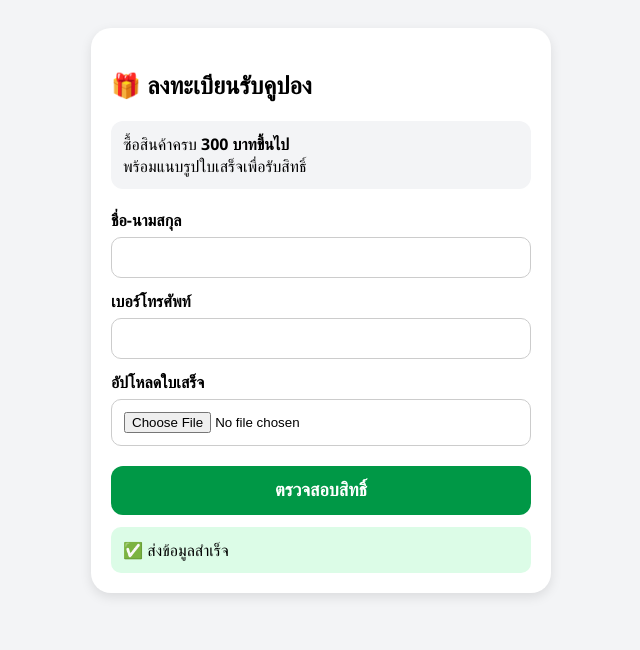
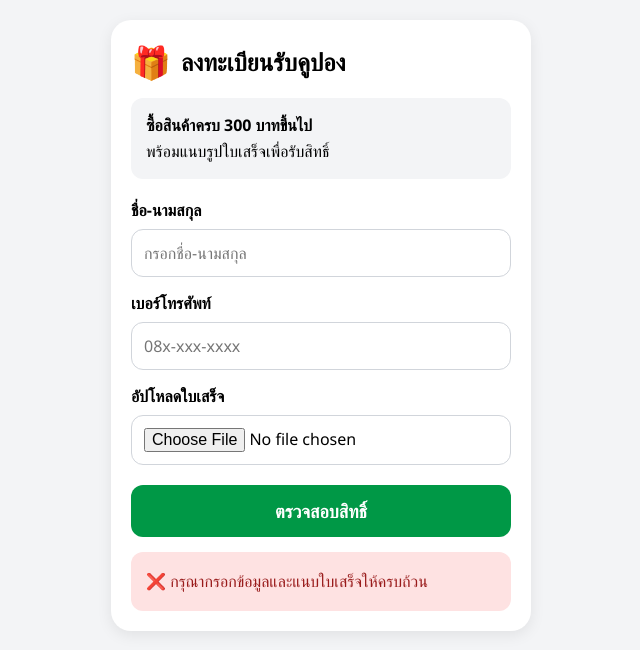
Before and after one commit to khutthathongy-cloud/coupon-register, a plain HTML site: page index.html in a window 1280 px wide. Both pictures are taken after a click on the button "ตรวจสอบสิทธิ์". Shown: the whole page, without its empty margins (319-959 px from the left). Drawn offline with Linux system fonts and the light colour scheme.

Commit message:
Refactor coupon registration form layout and styles
Updated the layout and styling of the coupon registration form. Improved input fields, button styles, and added error handling for receipt processing.

```diff
--- a/index.html
+++ b/index.html
@@ -5,103 +5,275 @@
 <meta name="viewport" content="width=device-width, initial-scale=1.0">
 <title>ลงทะเบียนรับคูปอง</title>
 
+<script src="https://cdn.jsdelivr.net/npm/tesseract.js@5/dist/tesseract.min.js"></script>
+
 <style>
+
+*{
+    margin:0;
+    padding:0;
+    box-sizing:border-box;
+    font-family:Segoe UI,sans-serif;
+}
+
 body{
     background:#f3f4f6;
-font-family:Segoe UI,sans-serif;
     padding:20px;
 }
 
-.card{
-background:#fff;
+.container{
     max-width:420px;
     margin:auto;
+    background:#ffffff;
+    border-radius:20px;
     padding:20px;
-border-radius:20px;
-box-shadow:0 4px 12px rgba(0,0,0,.1);
+    box-shadow:0 4px 15px rgba(0,0,0,.08);
+}
+
+.title{
+    display:flex;
+    align-items:center;
+    gap:10px;
+    margin-bottom:15px;
 }
 
 .notice{
     background:#f3f4f6;
-padding:12px;
+    padding:15px;
     border-radius:12px;
     margin-bottom:20px;
+    line-height:1.6;
 }
 
 label{
     display:block;
-font-weight:bold;
-margin-bottom:6px;
-margin-top:12px;
+    margin-bottom:8px;
+    margin-top:15px;
+    font-weight:600;
 }
 
 input{
     width:100%;
     padding:12px;
-border:1px solid #ccc;
-border-radius:10px;
-box-sizing:border-box;
+    border:1px solid #d1d5db;
+    border-radius:12px;
+    font-size:16px;
 }
 
 button{
     width:100%;
+    margin-top:20px;
     padding:14px;
-margin-top:20px;
-border:0;
+    border:none;
     border-radius:12px;
     background:#009846;
     color:white;
     font-size:18px;
     font-weight:bold;
+    cursor:pointer;
 }
 
-.result{
-margin-top:12px;
-padding:12px;
+.success{
+    margin-top:15px;
     background:#dcfce7;
-border-radius:10px;
-display:none;
+    color:#166534;
+    padding:15px;
+    border-radius:12px;
+    line-height:1.8;
 }
+
+.error{
+    margin-top:15px;
+    background:#fee2e2;
+    color:#991b1b;
+    padding:15px;
+    border-radius:12px;
+    line-height:1.8;
+}
+
+.loading{
+    margin-top:15px;
+    background:#dbeafe;
+    color:#1e40af;
+    padding:15px;
+    border-radius:12px;
+}
+
 </style>
 </head>
 
 <body>
 
-<div class="card">
+<div class="container">
 
-<h2>🎁 ลงทะเบียนรับคูปอง</h2>
+    <div class="title">
+        <div style="font-size:32px">🎁</div>
+        <h2>ลงทะเบียนรับคูปอง</h2>
+    </div>
 
     <div class="notice">
-ซื้อสินค้าครบ <b>300 บาทขึ้นไป</b><br>
+        <strong>ซื้อสินค้าครบ 300 บาทขึ้นไป</strong>
+        <br>
         พร้อมแนบรูปใบเสร็จเพื่อรับสิทธิ์
     </div>
 
     <label>ชื่อ-นามสกุล</label>
-<input id="name">
+    <input
+        type="text"
+        id="name"
+        placeholder="กรอกชื่อ-นามสกุล">
 
     <label>เบอร์โทรศัพท์</label>
-<input id="phone">
+    <input
+        type="tel"
+        id="phone"
+        placeholder="08x-xxx-xxxx">
 
     <label>อัปโหลดใบเสร็จ</label>
-<input type="file">
+    <input
+        type="file"
+        id="receipt"
+        accept="image/*">
 
-<button onclick="submitForm()">
+    <button onclick="checkBill()">
         ตรวจสอบสิทธิ์
     </button>
 
-<div id="result" class="result">
-✅ ส่งข้อมูลสำเร็จ
-</div>
+    <div id="result"></div>
 
 </div>
 
 <script>
-function submitForm(){
 
-document.getElementById("result")
-.style.display="block";
+async function checkBill(){
+
+    const name =
+      document.getElementById("name").value.trim();
+
+    const phone =
+      document.getElementById("phone").value.trim();
+
+    const receipt =
+      document.getElementById("receipt").files[0];
+
+    const result =
+      document.getElementById("result");
+
+    if(!name || !phone || !receipt){
+
+        result.innerHTML = `
+        <div class="error">
+        ❌ กรุณากรอกข้อมูลและแนบใบเสร็จให้ครบถ้วน
+        </div>`;
+        return;
+    }
+
+    result.innerHTML = `
+    <div class="loading">
+        ⏳ กำลังอ่านข้อมูลจากใบเสร็จ...
+        <br>
+        กรุณารอสักครู่
+    </div>`;
+
+    try{
+
+        const {
+          data: { text }
+        } = await Tesseract.recognize(
+            receipt,
+            'eng'
+        );
+
+        console.log(text);
+
+        const matches =
+            text.match(/[0-9]+(\.[0-9]{2})?/g);
+
+        if(!matches){
+
+            result.innerHTML = `
+            <div class="error">
+                ❌ ไม่พบยอดเงินจากใบเสร็จ
+            </div>`;
+            return;
+        }
+
+        const amounts =
+            matches.map(Number);
+
+        const amount =
+            Math.max(...amounts);
+
+        if(amount >= 300){
+
+            result.innerHTML = `
+            <div class="success">
+
+                🎉 <strong>ยินดีด้วย</strong>
+
+                <br><br>
+
+                คุณได้รับสิทธิ์
+
+                <br>
+
+                <strong>
+                รับกระทงคัดสรรฟรี 1 ชุด
+                </strong>
+
+                <br><br>
+
+                👤 ${name}
+
+                <br>
+
+                📞 ${phone}
+
+                <br>
+
+                💰 ยอดซื้อที่ตรวจพบ :
+                <strong>${amount} บาท</strong>
+
+            </div>`;
+        }
+        else{
+
+            result.innerHTML = `
+            <div class="error">
+
+                ❌ ขออภัย
+
+                <br><br>
+
+                ยอดซื้อไม่ถึง 300 บาท
+
+                <br>
+
+                ตรวจพบยอด
+
+                <strong>${amount} บาท</strong>
+
+            </div>`;
+        }
 
     }
+    catch(error){
+
+        console.error(error);
+
+        result.innerHTML = `
+        <div class="error">
+
+            ❌ ไม่สามารถอ่านข้อมูลจากใบเสร็จได้
+
+            <br><br>
+
+            กรุณาถ่ายรูปให้ชัดเจนและลองใหม่อีกครั้ง
+
+        </div>`;
+    }
+}
+
 </script>
 
 </body>
```
Lines whose indentation alone changed are shown as unchanged.
